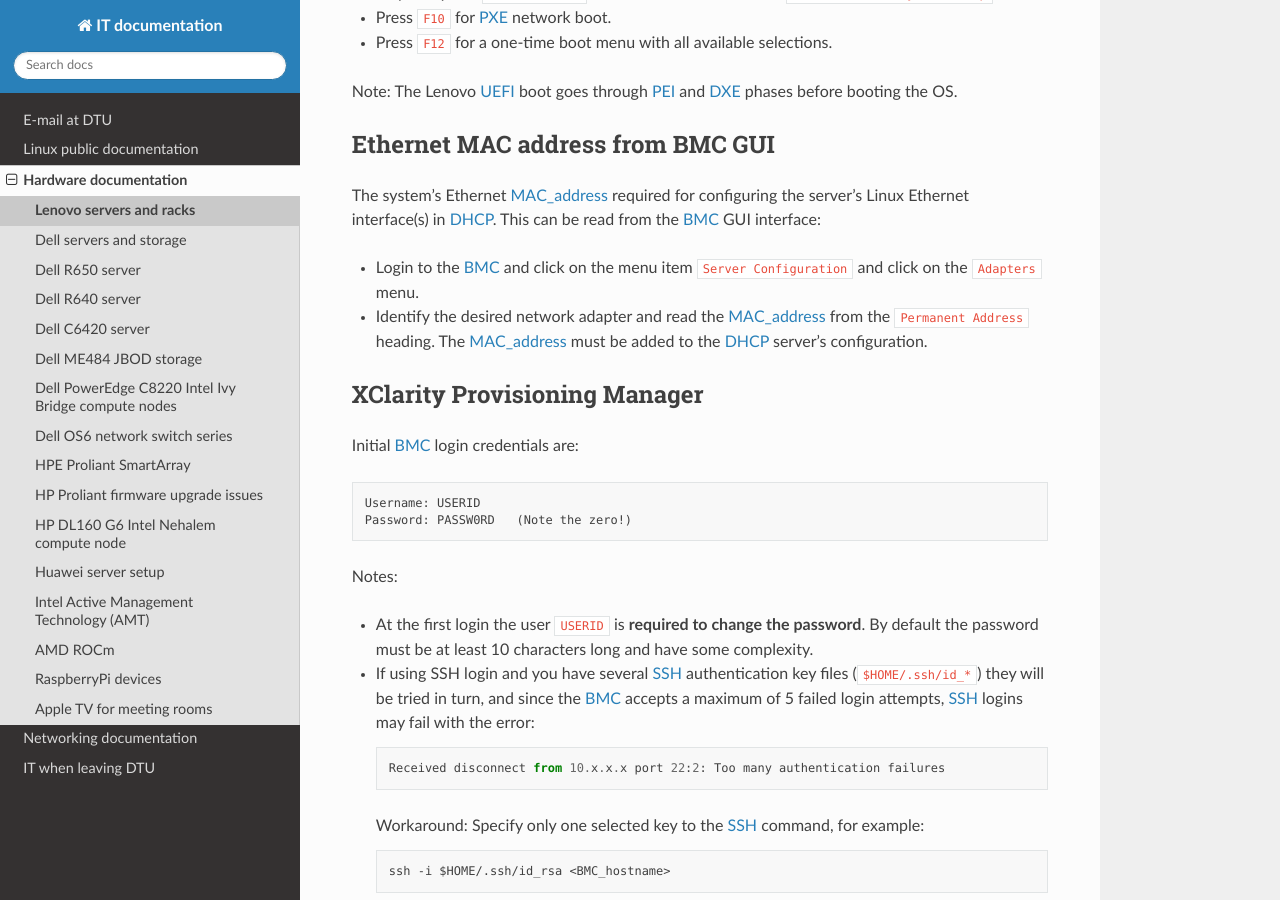
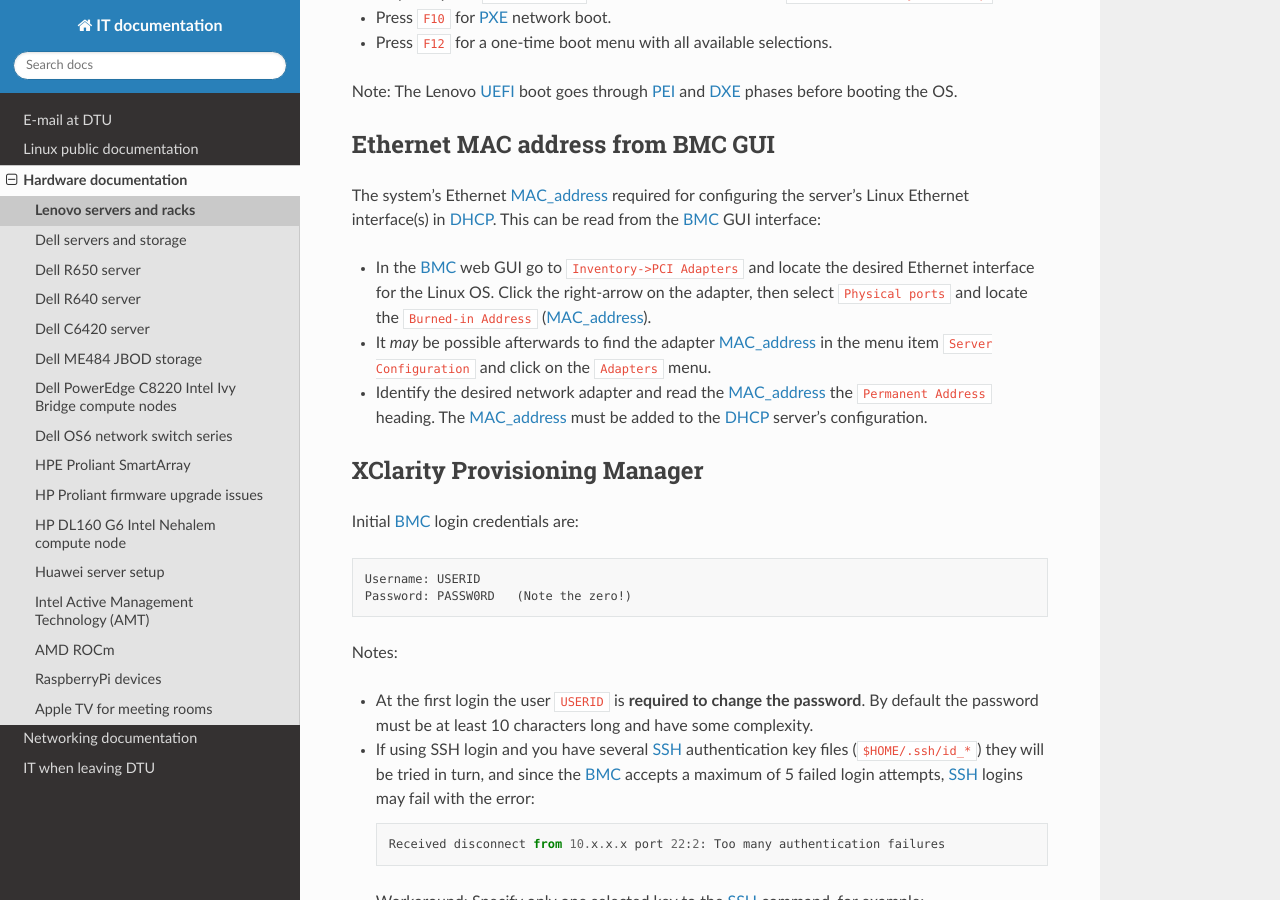
Before and after one commit to OleHolmNielsen/ITwiki, a Sphinx documentation site: the page built from docs/Lenovo_BIOS_settings.rst, in a window 1280 px wide and 900 px high, scrolled down 704 px. Built offline with Sphinx 7.4.7 and the Read the Docs theme 3.1.0, drawn with Linux system fonts in a browser that asks for light colours.

Commit message:
Ethernet MAC address from BMC GUI

```diff
--- a/docs/Lenovo_BIOS_settings.rst
+++ b/docs/Lenovo_BIOS_settings.rst
@@ -33,10 +33,13 @@ The system's Ethernet MAC_address_ required for configuring the server's
 Linux Ethernet interface(s) in DHCP_.
 This can be read from the BMC_ GUI interface:
 
-* Login to the BMC_ and click on the menu item ``Server Configuration``
+* In the BMC_ web GUI go to ``Inventory->PCI Adapters`` and locate the desired Ethernet interface for the Linux OS.
+  Click the right-arrow on the adapter, then select ``Physical ports`` and locate the ``Burned-in Address`` (MAC_address_).
+
+* It *may* be possible afterwards to find the adapter MAC_address_ in the menu item ``Server Configuration``
   and click on the ``Adapters`` menu.
 
-* Identify the desired network adapter and read the MAC_address_ from the ``Permanent Address`` heading.
+* Identify the desired network adapter and read the MAC_address_ the ``Permanent Address`` heading.
   The MAC_address_ must be added to the DHCP_ server's configuration.
 
 XClarity Provisioning Manager
```
